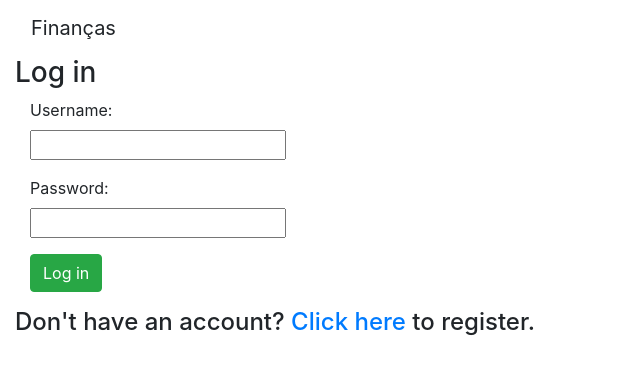
After one commit to rafaela-guimaraes/financial_control, a Django app: page /finances/login_user/ in a window 1280 px wide. The commit adds this page. Shown: the top 374 px of the page, without its empty margins (0-640 px from the left). Run offline with Django 3.2, Linux system fonts and the light colour scheme; some libraries are stand-ins or nearby versions.

Commit message:
Add login to finances plataform

```diff
--- /dev/null
+++ b/finances/templates/finances/login.html
@@ -0,0 +1,47 @@
+{% extends 'finances/base_anonymous.html' %}
+{% block title %}Login{% endblock %}
+
+{% block body %}
+<div class="container-fluid">
+
+    <div class="row">
+        <div class="col-sm-12 col-md-6">
+            <div class="panel panel-default">
+                <div class="panel-body">
+                    <h3>Log in</h3>
+                    {% if error_message %}
+                        <p><strong>{{ error_message }}</strong></p>
+                    {% endif %}
+                    <form class="form-horizontal" role="form" action="{% url 'finances:login_user'%}" method="post" enctype="multipart/form-data">
+                        {% csrf_token %}
+                        <div class="form-group">
+                            <label class="control-label col-sm-2" for="id_username">
+                                Username:
+                            </label>
+                            <div class="col-sm-10">
+                                <input id="id_username" maxlength="30" name="username" type="text">
+                            </div>
+                        </div>
+                        <div class="form-group">
+                            <label class="control-label col-sm-2" for="id_password">
+                                Password:
+                            </label>
+                            <div class="col-sm-10">
+                                <input id="id_password" maxlength="30" name="password" type="password">
+                            </div>
+                        </div>
+                        <div class="form-group">
+                            <div class="col-sm-offset-2 col-sm-10">
+                                <button type="submit" class="btn btn-success">Log in</button>
+                            </div>
+                        </div>
+                    </form>
+                    <h4>Don't have an account? <a href="{% url 'finances:register' %}">Click here</a> to register.</h4>
+                </div>
+            </div>
+        </div>
+    </div>
+
+</div>
+
+{% endblock %}
--- a/finances/templates/finances/registration_form.html
+++ b/finances/templates/finances/registration_form.html
@@ -17,10 +17,11 @@
                         {% include 'finances/form_template.html' %}
                         <div class="form-group">
                             <div class="col-sm-offset-2 col-sm-10">
-                                <button type="submit" class="btn btn-success">Submit</button>
+                                <button type="submit" class="btn btn-success">Register</button>
                             </div>
                         </div>
                     </form>
+                    <h4> Already have an account? <a href="{% url 'finances:login_user' %}">Click here</a> to log in.</h4>
                 </div>
             </div>
         </div>
--- a/finances/urls.py
+++ b/finances/urls.py
@@ -7,6 +7,7 @@ app_name = 'finances'
 urlpatterns = [
     path('', views.IndexView.as_view(), name='index'),
     path('register/', views.UserFormView.as_view(), name='register'),
+    path('login_user/', views.login_user, name='login_user'),
     path('create_entry/', views.CreateEntry.as_view(success_url='/finances'), name='create_entry'),
     path('<int:pk>/', views.UpdateEntry.as_view(success_url='/finances'), name='update_entry'),
     path('delete/<int:pk>/', views.DeleteEntry.as_view(), name='delete_entry'),
--- a/finances/views.py
+++ b/finances/views.py
@@ -1,6 +1,4 @@
-from django.shortcuts import render
 from django.views.generic.edit import CreateView, UpdateView, DeleteView
-from django.views import generic
 from django.shortcuts import render, get_object_or_404
 from django.contrib.auth import authenticate, login
 from django.views.generic import View
@@ -8,11 +6,12 @@ from .forms import UserForm, EntryForm
 from .models import Entry, Category
 from django.core.exceptions import ObjectDoesNotExist
 from django.urls import reverse_lazy
+from django.contrib.auth.mixins import LoginRequiredMixin
 
 class IndexView(View):
     template_name = 'finances/index.html'
 
-    def get(self,request):
+    def get(self, request):
         try:
             incomes = Entry.objects.filter(agent=request.user,category=Category.objects.get(entries_type='IN'))
         except ObjectDoesNotExist:
@@ -27,9 +26,8 @@ class IndexView(View):
                     'expenses': expenses,
                 })
 
-    def post(self,request):
+    def post(self, request):
         form = self.form_class(request.POST)
-
 
 
 class UserFormView(View):
@@ -66,10 +64,10 @@ class CreateEntry(CreateView):
     fields = ['category', 'description', 'amount', 'entry_date']
 
     def form_valid(self, form):
-	    entry = form.save(commit=False)
-	    entry.agent = self.request.user
-	    entry.save()
-	    return super(CreateEntry, self).form_valid(form)
+        entry = form.save(commit=False)
+        entry.agent = self.request.user
+        entry.save()
+        return super(CreateEntry, self).form_valid(form)
 
 
 class UpdateEntry(UpdateView):
@@ -77,16 +75,32 @@ class UpdateEntry(UpdateView):
     fields = ['category', 'description', 'amount', 'entry_date']
 
     def form_valid(self, form):
-	    entry = form.save(commit=False)
-	    entry.agent = self.request.user
-	    entry.save()
-	    return super(UpdateEntry, self).form_valid(form)
+        entry = form.save(commit=False)
+        entry.agent = self.request.user
+        entry.save()
+        return super(UpdateEntry, self).form_valid(form)
 
 
 class DeleteEntry(DeleteView):
     model = Entry
     success_url = reverse_lazy('finances:index')
 
+def login_user(request):
+        if request.method == "POST":
+            username = request.POST['username']
+            password = request.POST['password']
+            user = authenticate(username=username, password=password)
+
+            if user is not None:
+                login(request, user)
+                return render(request, 'finances/index.html')
+            else:
+                return render(request, 'finances/login.html', {'error_message': 'Invalid username or password'})
+
+        else:
+            return render(request, 'finances/login.html')
+
+
 def delete_entry(request, entry_id):
     entry = Entry.objects.get(pk=entry_id)
     entry.delete()
```
Also changed, not shown: db.sqlite3, finances/forms.py (line endings or trailing spaces).
